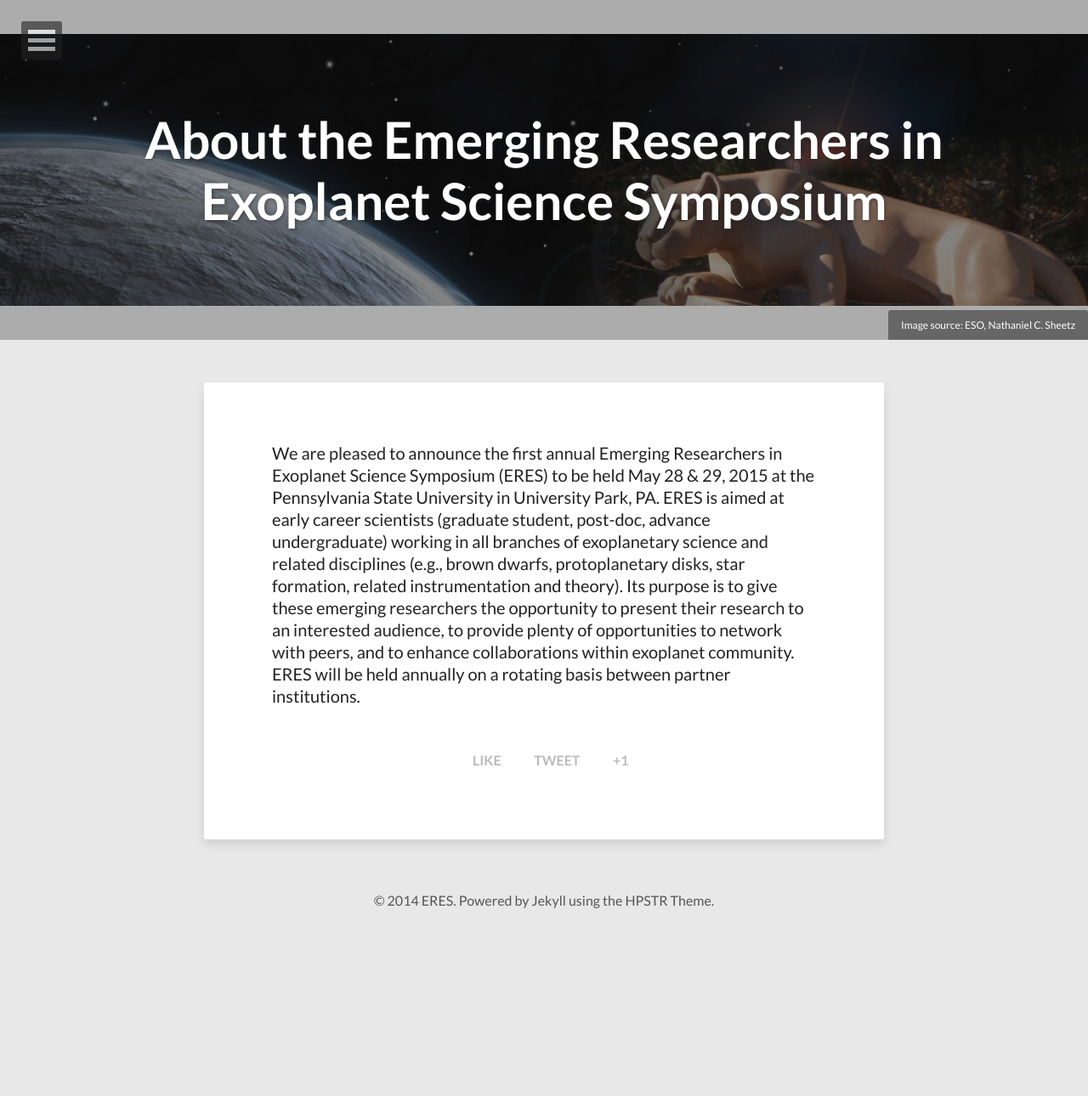
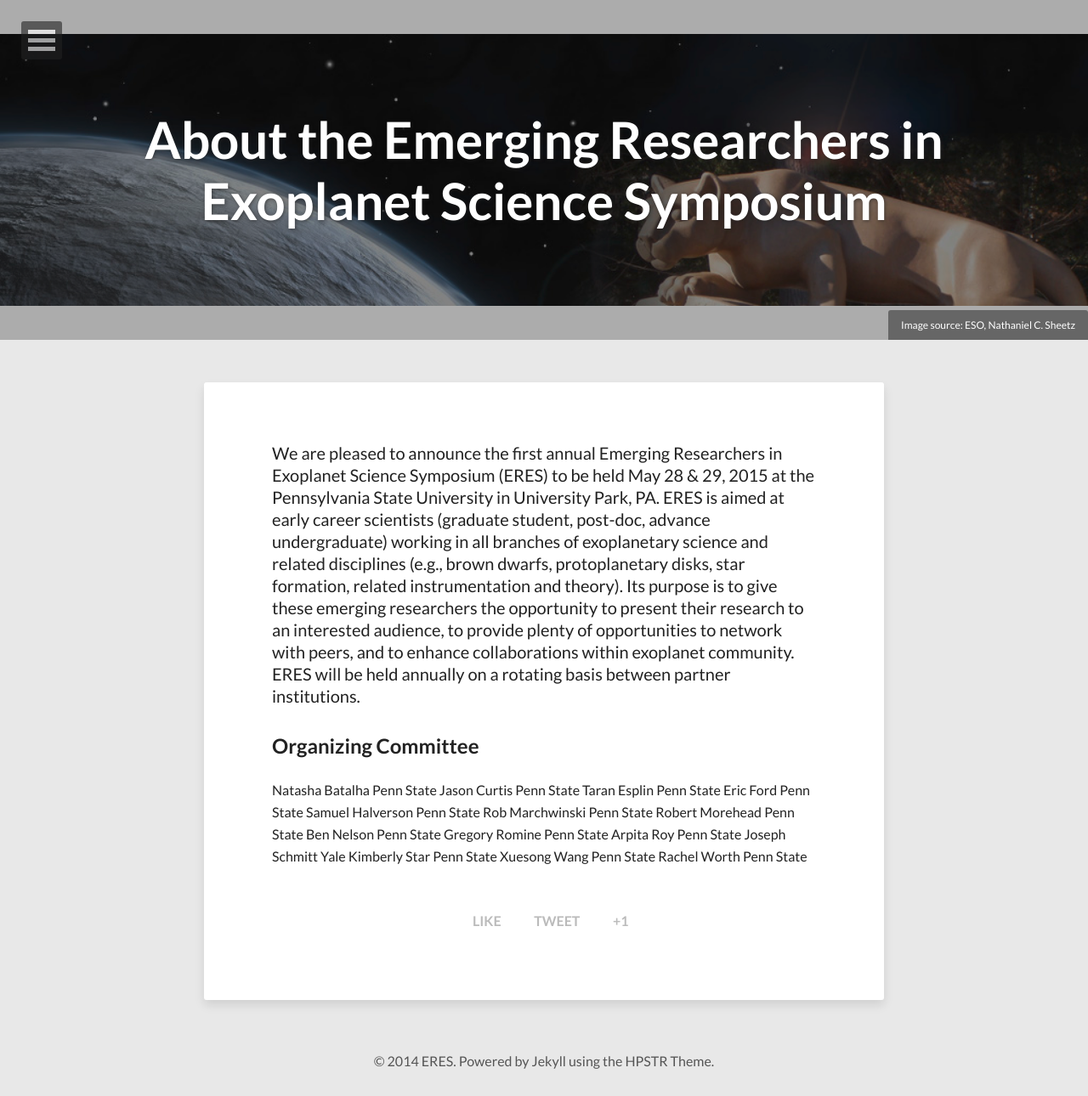
Before and after one commit to eford/ERES2014.github.io, a Jekyll site: the page built from about.md, in a window 1280 px wide. Shown: the whole page at 85% size. Built offline with Jekyll 4.4.1, drawn with Linux system fonts in a browser that asks for light colours; nearby versions of some CDN libraries; before the commit the page ends 1101 px from its top, so only the background shows below that.

Commit message:
Added OC list to about

```diff
--- a/about.md
+++ b/about.md
@@ -11,3 +11,21 @@ share: true
 ---
 
 We are pleased to announce the first annual Emerging Researchers in Exoplanet Science Symposium (ERES) to be held May 28 & 29, 2015 at the Pennsylvania State University in University Park, PA.  ERES is aimed at early career scientists (graduate student, post-doc, advance undergraduate) working in all branches of exoplanetary science and related disciplines (e.g., brown dwarfs, protoplanetary disks, star formation, related instrumentation and theory).  Its purpose is to give these emerging researchers the opportunity to present their research to an interested audience, to provide plenty of opportunities to network with peers, and to enhance collaborations within exoplanet community.  ERES will be held annually on a rotating basis between partner institutions.
+
+Organizing Committee
+--------------------
+
+Natasha 	Batalha	Penn State
+Jason 	Curtis	Penn State
+Taran 	Esplin	Penn State
+Eric	Ford 	Penn State
+Samuel	Halverson 	Penn State
+Rob	Marchwinski	Penn State
+Robert 	Morehead	Penn State
+Ben 	Nelson	Penn State
+Gregory	Romine	Penn State
+Arpita 	Roy	Penn State
+Joseph	Schmitt 	Yale
+Kimberly 	Star	Penn State
+Xuesong	Wang	Penn State
+Rachel 	Worth	Penn State
```
Also changed, not shown: 7 other files.
